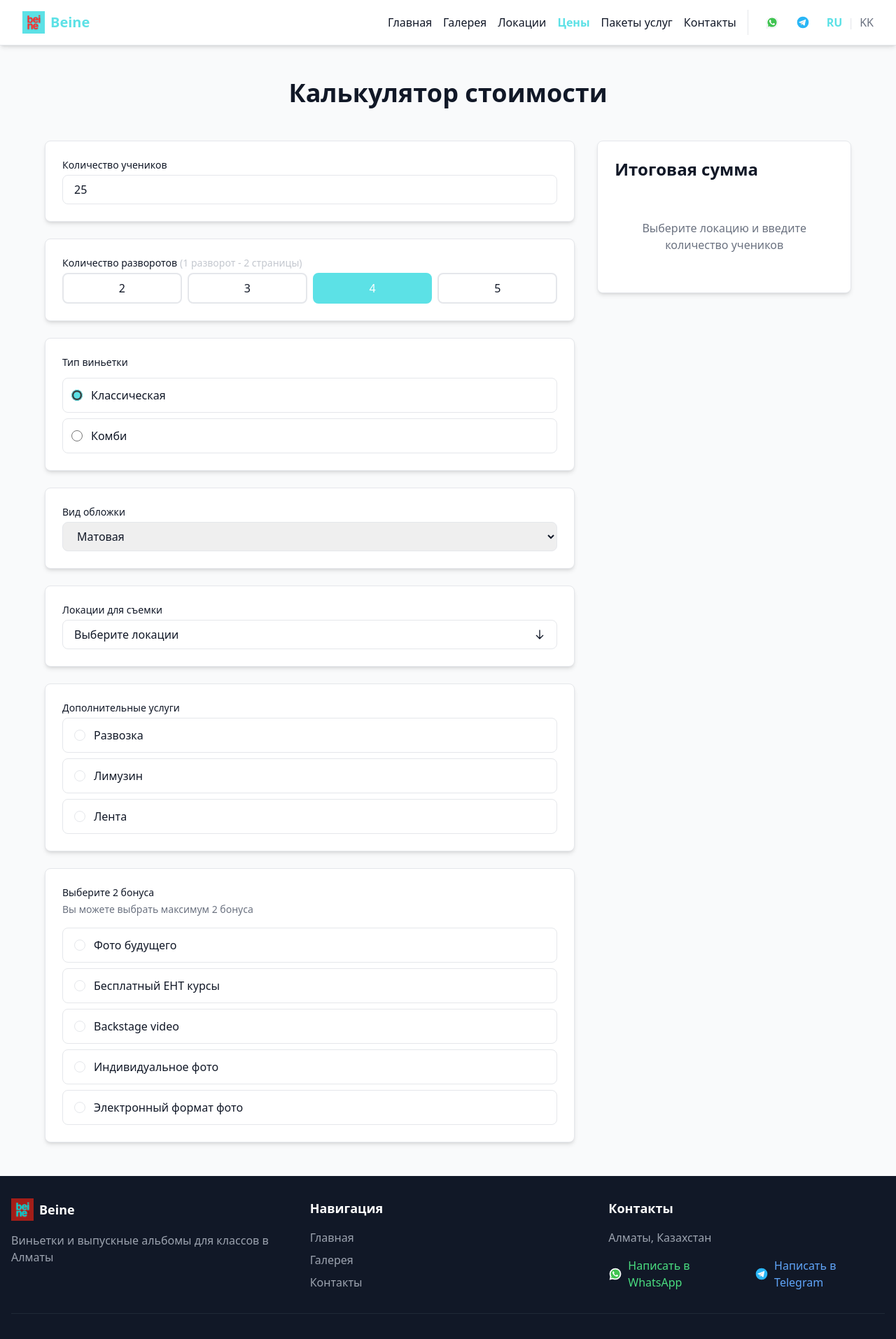
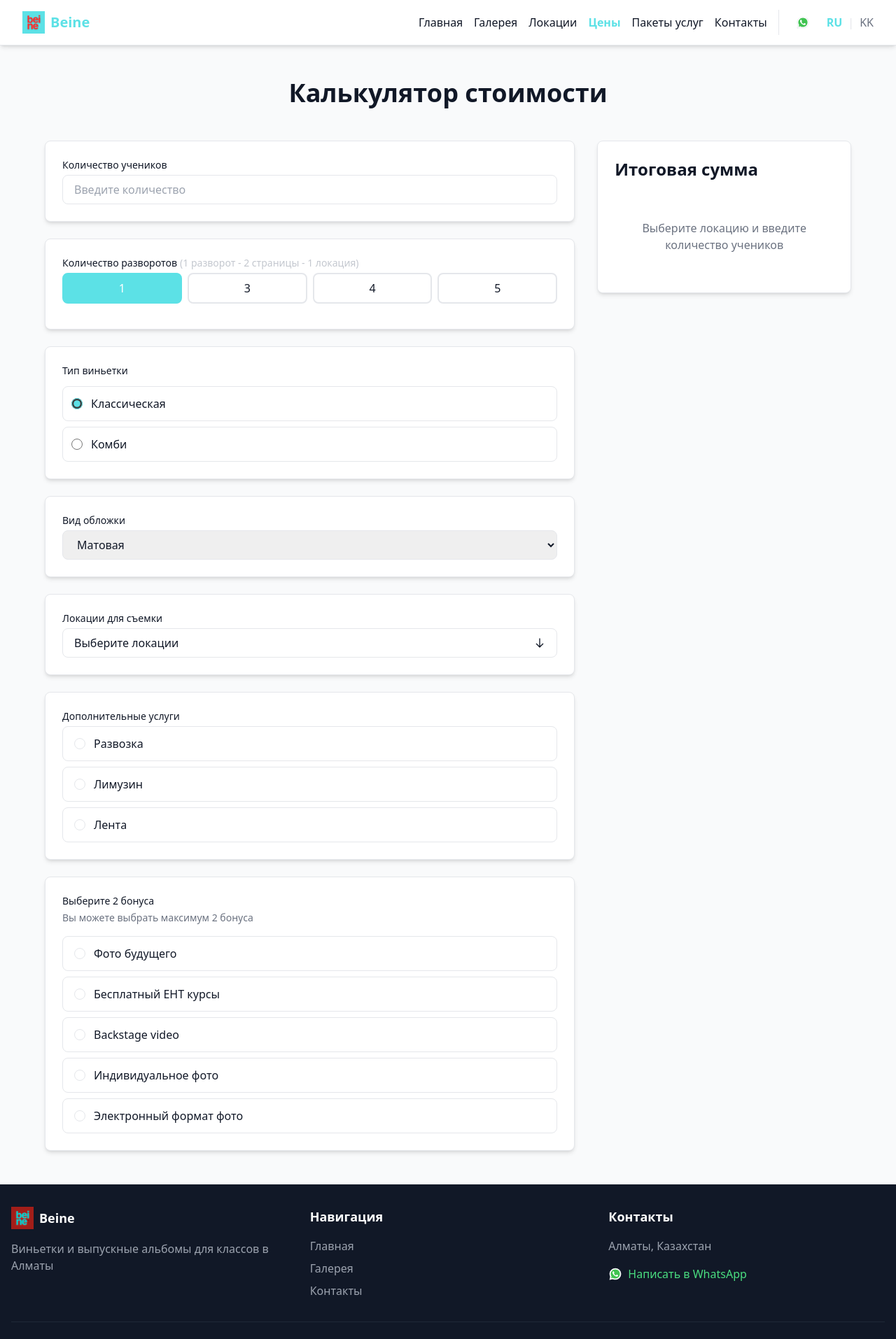
Before and after one commit to Kanaagaat/Beine, a Next.js app: page /ru/pricing in a window 1280 px wide. Shown: the top 1914 px of the page at 70% size. Built offline with nearby package versions, Linux system fonts and the light colour scheme.

Commit message:
add features in pricing and limit of locations

```diff
--- a/messages/ru.json
+++ b/messages/ru.json
@@ -45,7 +45,7 @@
       },
       "step3": {
         "title": "Свяжитесь с нами",
-        "description": "Напишите нам в WhatsApp или Telegram"
+        "description": "Напишите нам в WhatsApp"
       },
       "step4": {
         "title": "Получите альбомы",
@@ -94,8 +94,9 @@
     },
     "pages": {
       "label": "Количество разворотов",
-      "hint": "(1 разворот - 2 страницы)"
+      "hint": "(1 разворот - 2 страницы - 1 локация)"
     },
+    "spreadsHint": "",
     "cover": {
       "label": "Тип виньетки",
       "hardClassic": "Классическая",
@@ -147,6 +148,10 @@
       "bonuses": "Бонусов выбрано",
       "fillForm": "Заполните форму для расчета стоимости",
       "waitingForInput": "Выберите локацию и введите количество учеников"
+    },
+    "contact": {
+      "managerAruzhan": "Написать менеджеру Аружан",
+      "managerDina": "Написать менеджеру Дина"
     }
   },
   "packages": {
--- a/src/components/layout/Footer.tsx
+++ b/src/components/layout/Footer.tsx
@@ -2,9 +2,8 @@
 
 import { useTranslations } from 'next-intl';
 import { Link } from '@/i18n/routing';
-import { getWhatsAppUrl, getTelegramUrl } from '@/lib/messaging';
+import { getWhatsAppUrl } from '@/lib/messaging';
 import { WhatsAppIcon } from '@/components/ui/WhatsAppIcon';
-import { TelegramIcon } from '@/components/ui/TelegramIcon';
 
 export function Footer() {
   const t = useTranslations('common');
@@ -61,15 +60,6 @@ export function Footer() {
                 <WhatsAppIcon className="h-5 w-5" />
                 <span>{t('whatsapp')}</span>
               </a>
-              <a
-                href={getTelegramUrl()}
-                target="_blank"
-                rel="noopener noreferrer"
-                className="flex items-center gap-2 text-blue-400 hover:text-blue-300 transition-colors"
-              >
-                <TelegramIcon className="h-5 w-5" />
-                <span>{t('telegram')}</span>
-              </a>
             </div>
           </div>
         </div>
--- a/src/components/layout/Navbar.tsx
+++ b/src/components/layout/Navbar.tsx
@@ -6,9 +6,8 @@ import { LanguageSwitcher } from './LanguageSwitcher';
 import { Menu, X } from 'lucide-react';
 import { useState } from 'react';
 import { cn } from '@/lib/utils';
-import { getWhatsAppUrl, getTelegramUrl } from '@/lib/messaging';
+import { getWhatsAppUrl } from '@/lib/messaging';
 import { WhatsAppIcon } from '@/components/ui/WhatsAppIcon';
-import { TelegramIcon } from '@/components/ui/TelegramIcon';
 
 const { Link, usePathname } = routing;
 
@@ -66,16 +65,6 @@ export function Navbar() {
               >
                 <WhatsAppIcon className="h-5 w-5" />
               </a>
-
-              <a
-                href={getTelegramUrl()}
-                target="_blank"
-                rel="noopener noreferrer"
-                className="p-2 text-blue-600 hover:bg-blue-50 rounded-lg transition-colors"
-                aria-label="Telegram"
-              >
-                <TelegramIcon className="h-5 w-5" />
-              </a>
             </div>
 
             <LanguageSwitcher />
@@ -92,16 +81,6 @@ export function Navbar() {
                 aria-label="WhatsApp"
               >
                 <WhatsAppIcon className="h-5 w-5" />
-              </a>
-
-              <a
-                href={getTelegramUrl()}
-                target="_blank"
-                rel="noopener noreferrer"
-                className="p-2 text-blue-600"
-                aria-label="Telegram"
-              >
-                <TelegramIcon className="h-5 w-5" />
               </a>
             </div>
 
--- a/src/components/pricing/PricingCalculator.tsx
+++ b/src/components/pricing/PricingCalculator.tsx
@@ -6,21 +6,21 @@ import { Card } from '@/components/ui/Card';
 import { Button } from '@/components/ui/Button';
 import {
   calculatePricing,
-  PAGES_OPTIONS,
+  SPREADS_OPTIONS,
   ADDONS_PRICES,
   FREE_COPIES,
   COVER_TYPES,
   COVER_FINISHES,
-  type PageCount,
+  getMinSpreadsForLocations,
+  type SpreadCount,
   type PricingResult,
   type CoverTypeId,
   type CoverFinishId,
 } from '@/config/pricingConfig';
 import { formatKZT } from '@/lib/formatters';
 import { type Location } from '@/data/locations';
-import { buildInquiryMessage, getWhatsAppUrl, getTelegramUrl } from '@/lib/messaging';
+import { buildInquiryMessage, getWhatsAppUrlForAruzhan, getWhatsAppUrlForDina } from '@/lib/messaging';
 import { WhatsAppIcon } from '@/components/ui/WhatsAppIcon';
-import { TelegramIcon } from '@/components/ui/TelegramIcon';
 import { BonusesSelector } from './BonusesSelector';
 
 interface PricingCalculatorProps {
@@ -33,8 +33,8 @@ export function PricingCalculator({ locations }: PricingCalculatorProps) {
   const locale = useLocale() as 'ru' | 'kk';
 
   // Form state
-  const [students, setStudents] = useState<number | ''>(25);
-  const [pages, setPages] = useState<PageCount>(4);
+  const [students, setStudents] = useState<number | ''>('');
+  const [spreads, setSpreads] = useState<SpreadCount>(1);
   const [selectedLocationIds, setSelectedLocationIds] = useState<string[]>([]);
   const [coverTypeId, setCoverTypeId] = useState<CoverTypeId>('hard_classic');
   const [coverFinishId, setCoverFinishId] = useState<CoverFinishId>('matte');
@@ -56,7 +56,7 @@ export function PricingCalculator({ locations }: PricingCalculatorProps) {
     if (selectedLocationIds.length > 0 && studentsNumber > 0) {
       const result = calculatePricing({
         studentsTotal: studentsNumber,
-        pages,
+        spreads,
         locationIds: selectedLocationIds,
         addons: selectedAddons,
         coverTypeId,
@@ -67,9 +67,9 @@ export function PricingCalculator({ locations }: PricingCalculatorProps) {
     } else {
       setPricing(null);
     }
-  }, [studentsNumber, pages, selectedLocationIds, selectedAddons, coverTypeId, coverFinishId]);
+  }, [studentsNumber, spreads, selectedLocationIds, selectedAddons, coverTypeId, coverFinishId]);
 
-  const handleContact = (method: 'whatsapp' | 'telegram') => {
+  const handleContact = (manager: 'aruzhan' | 'dina') => {
     if (!pricing || !pricing.isValid || selectedLocationIds.length === 0 || studentsNumber <= 0) {
       return;
     }
@@ -111,7 +111,7 @@ export function PricingCalculator({ locations }: PricingCalculatorProps) {
       {
         students: studentsNumber,
         paidCount: pricing.paidCount,
-        pages,
+        pages: spreads,
         locations: selectedLocationsNames,
         addons: selectedAddonsNames,
         bonuses: selectedBonuses.join(', '),
@@ -123,10 +123,10 @@ export function PricingCalculator({ locations }: PricingCalculatorProps) {
       locale
     );
 
-    if (method === 'whatsapp') {
-      window.open(getWhatsAppUrl(message), '_blank');
+    if (manager === 'aruzhan') {
+      window.open(getWhatsAppUrlForAruzhan(message), '_blank');
     } else {
-      window.open(getTelegramUrl(message), '_blank');
+      window.open(getWhatsAppUrlForDina(message), '_blank');
     }
   };
 
@@ -157,27 +157,42 @@ export function PricingCalculator({ locations }: PricingCalculatorProps) {
               {studentsNumber > 0}
             </Card>
 
-            {/* Pages Selection */}
+            {/* Spreads Selection */}
             <Card>
               <label className="label">
                 {t('pages.label')}
                 <span className="ml-1 text-gray-400 opacity-60">{t('pages.hint')}</span>
               </label>
               <div className="grid grid-cols-2 sm:grid-cols-4 gap-2">
-                {PAGES_OPTIONS.map((pageCount) => (
+                {SPREADS_OPTIONS.map((spreadCount) => {
+                  const minSpreads = getMinSpreadsForLocations(selectedLocationIds.length);
+                  const isDisabled = spreadCount < minSpreads;
+
+                  return (
                     <button
-                    key={pageCount}
-                    onClick={() => setPages(pageCount as PageCount)}
+                      key={spreadCount}
+                      onClick={() => setSpreads(spreadCount as SpreadCount)}
+                      disabled={isDisabled}
                       className={`px-4 py-2 rounded-lg border-2 transition-colors ${
-                      pages === pageCount
+                        isDisabled
+                          ? 'border-brand-border opacity-50 cursor-not-allowed'
+                          : spreads === spreadCount
                             ? 'border-brand-accent bg-brand-accent text-white'
                             : 'border-brand-border hover:border-brand-accent'
                       }`}
+                      // title={isDisabled ? `Минимум ${minSpreads} разворотов для ${selectedLocationIds.length} локаций` : ''}
                     >
-                    {pageCount}
+                      {spreadCount}
                     </button>
-                ))}
+                  );
+                })}
               </div>
+              <p className="mt-3 text-sm text-slate-500 whitespace-pre-wrap">
+                {t('spreadsHint', {
+                  locationCount: selectedLocationIds.length,
+                  spreads: spreads,
+                })}
+              </p>
             </Card>
 
             {/* Cover Type Selection */}
@@ -265,11 +280,17 @@ export function PricingCalculator({ locations }: PricingCalculatorProps) {
                             key={location.id}
                             type="button"
                             onClick={() => {
-                              setSelectedLocationIds(
-                                isSelected
+                              const nextLocationIds = isSelected
                                 ? selectedLocationIds.filter((id) => id !== location.id)
-                                  : [...selectedLocationIds, location.id]
-                              );
+                                : [...selectedLocationIds, location.id];
+
+                              setSelectedLocationIds(nextLocationIds);
+
+                              // Enforce spreads constraint: each location needs at least 1 spread
+                              const minSpreads = getMinSpreadsForLocations(nextLocationIds.length);
+                              if (spreads < minSpreads) {
+                                setSpreads(minSpreads as SpreadCount);
+                              }
                             }}
                             className={`flex w-full items-center gap-3 rounded-lg border px-4 py-3 text-left transition-colors ${
                               isSelected
@@ -308,9 +329,16 @@ export function PricingCalculator({ locations }: PricingCalculatorProps) {
                         <span>{locale === 'ru' ? loc?.nameRu : loc?.nameKk}</span>
                         <button
                           type="button"
-                          onClick={() =>
-                            setSelectedLocationIds(selectedLocationIds.filter((locId) => locId !== id))
+                          onClick={() => {
+                            const nextLocationIds = selectedLocationIds.filter((locId) => locId !== id);
+                            setSelectedLocationIds(nextLocationIds);
+
+                            // Enforce spreads constraint after removing location
+                            const minSpreads = getMinSpreadsForLocations(nextLocationIds.length);
+                            if (spreads < minSpreads) {
+                              setSpreads(minSpreads as SpreadCount);
                             }
+                          }}
                           className="text-brand-muted hover:text-brand-accent"
                         >
                           ✕
@@ -392,22 +420,22 @@ export function PricingCalculator({ locations }: PricingCalculatorProps) {
                       variant="primary"
                       size="lg"
                       className="w-full flex items-center justify-center gap-2"
-                      onClick={() => handleContact('whatsapp')}
+                      onClick={() => handleContact('aruzhan')}
                       disabled={!pricing.isValid}
                     >
                       <WhatsAppIcon className="h-5 w-5" />
-                      {tCommon('whatsapp')}
+                      {t('contact.managerAruzhan')}
                     </Button>
 
                     <Button
                       variant="outline"
                       size="lg"
                       className="w-full flex items-center justify-center gap-2"
-                      onClick={() => handleContact('telegram')}
+                      onClick={() => handleContact('dina')}
                       disabled={!pricing.isValid}
                     >
-                      <TelegramIcon className="h-5 w-5" />
-                      {tCommon('telegram')}
+                      <WhatsAppIcon className="h-5 w-5" />
+                      {t('contact.managerDina')}
                     </Button>
                   </div>
                 </>
--- a/src/config/pricingConfig.ts
+++ b/src/config/pricingConfig.ts
@@ -41,7 +41,7 @@ export const COVER_FINISHES: CoverFinish[] = [
 export const PHOTOGRAPHER_PRICE = 30000;
 export const HARD_COVER_COST = 1800;
 export const PAGE_PRICE = 600; // per page (min 2 irrelevant: pages are 4/6/8/10)
-export const FREE_COPIES = 1; // free album for class leader (староста)
+export const FREE_COPIES = 0; // free album for class leader (староста)
 export const MARGIN_PER_PAID_ALBUM = 15000;
 
 // Location prices: 1-hour / 2-hour rates (KZT)
@@ -77,9 +77,17 @@ export const BONUSES: string[] = [
   'Электронный формат фото',
 ];
 
-// Page count options available
-export const PAGES_OPTIONS = [2, 3, 4, 5] as const;
-export type PageCount = typeof PAGES_OPTIONS[number];
+// Spread count options available (1 spread = 2 pages)
+export const SPREADS_OPTIONS = [1, 3, 4, 5] as const;
+export type SpreadCount = typeof SPREADS_OPTIONS[number];
+
+/**
+ * Get minimum spreads required based on location count
+ * Rule: each location needs at least 1 spread
+ */
+export function getMinSpreadsForLocations(locationCount: number): number {
+  return Math.max(1, locationCount);
+}
 
 /**
  * Calculate location cost based on selected locations and student count
@@ -116,7 +124,7 @@ export function roundTo10(value: number): number {
  */
 export interface PricingInput {
   studentsTotal: number;
-  pages: PageCount;
+  spreads: SpreadCount;
   locationIds: string[];
   addons: Record<string, boolean>; // delivery, limousine, ribbon
   coverTypeId: CoverTypeId;
@@ -134,7 +142,7 @@ export interface PricingResult {
 }
 
 export function calculatePricing(input: PricingInput): PricingResult {
-  const { studentsTotal, pages, locationIds, addons, coverTypeId, coverFinishId } = input;
+  const { studentsTotal, spreads, locationIds, addons, coverTypeId, coverFinishId } = input;
 
   // Validate
   const paidCount = studentsTotal;
@@ -168,11 +176,11 @@ export function calculatePricing(input: PricingInput): PricingResult {
   // Algorithm
   // X = locationsCostTotal + photographer + addonsCost
   // Z = X / paidCount
-  // pricePerStudent = roundTo10(Z + coverCost + finishCost + pagesCost + marginPerPaidAlbum)
+  // pricePerStudent = roundTo10(Z + coverCost + finishCost + spreadsCost + marginPerPaidAlbum)
   const X = locationsCostTotal + PHOTOGRAPHER_PRICE + addonsCost;
   const Z = X / paidCount;
-  const pagesCost = pages * PAGE_PRICE;
-  const pricePerStudent = roundTo10(Z + coverCost + finishCost + pagesCost + MARGIN_PER_PAID_ALBUM);
+  const spreadsCost = spreads * PAGE_PRICE;
+  const pricePerStudent = roundTo10(Z + coverCost + finishCost + spreadsCost + MARGIN_PER_PAID_ALBUM);
   const totalCost = pricePerStudent * paidCount;
 
   return {
--- a/src/lib/messaging.ts
+++ b/src/lib/messaging.ts
@@ -43,7 +43,7 @@ export function buildInquiryMessage(
     return `Здравствуйте! Я заинтересован в услугах виньеток и альбомов.
 
 Количество учеников: ${students}${freeCopies > 0 ? ` (${paidCount} платящих, 1 бесплатно)` : ''}
-Страниц: ${pages}
+Разворотов: ${pages}
 Тип виньетки: ${coverType}
 Вид обложки: ${coverFinish}
 Локации: ${locations}
@@ -58,7 +58,7 @@ export function buildInquiryMessage(
     return `Сәлеметсіз бе! Мен виньетка және альбом қызметтеріне қызығушымын.
 
 Оқушылар саны: ${students}${freeCopies > 0 ? ` (${paidCount} төлеген, 1 тегін)` : ''}
-Беттер саны: ${pages}
+Бұрылыстар саны: ${pages}
 Виньетка түрі: ${coverType}
 Мұқаба беті: ${coverFinish}
 Локациялар: ${locations}
@@ -73,7 +73,8 @@ export function buildInquiryMessage(
 }
 
 /**
- * Generate WhatsApp URL with prefilled message
+ * Generate WhatsApp URL for Аружан with prefilled message
+ * (backward compatible name for the original number)
  */
 export function getWhatsAppUrl(message: string): string {
   const encodedMessage = encodeURIComponent(message);
@@ -81,13 +82,17 @@ export function getWhatsAppUrl(message: string): string {
 }
 
 /**
- * Generate Telegram URL with optional message
+ * Generate WhatsApp URL for Аружан with prefilled message
  */
-export function getTelegramUrl(message?: string): string {
-  const baseUrl = 'https://t.me/ka1rakni';
-  if (message) {
-    const encodedMessage = encodeURIComponent(message);
-    return `${baseUrl}?text=${encodedMessage}`;
-  }
-  return baseUrl;
+export function getWhatsAppUrlForAruzhan(message: string): string {
+  const encodedMessage = encodeURIComponent(message);
+  return `https://wa.me/77476070385?text=${encodedMessage}`;
 }
+
+/**
+ * Generate WhatsApp URL for Дина with prefilled message
+ */
+export function getWhatsAppUrlForDina(message: string): string {
+  const encodedMessage = encodeURIComponent(message);
+  return `https://wa.me/77067004201?text=${encodedMessage}`;
+}
```
Also changed, not shown: messages/kk.json (+7 -2 lines), src/app/[locale]/contact/page.tsx (+1 -17 lines), src/app/[locale]/packages/page.tsx (+1 -11 lines), src/config/pricing.ts (+4 -4 lines). Lines whose indentation alone changed are shown as unchanged.
